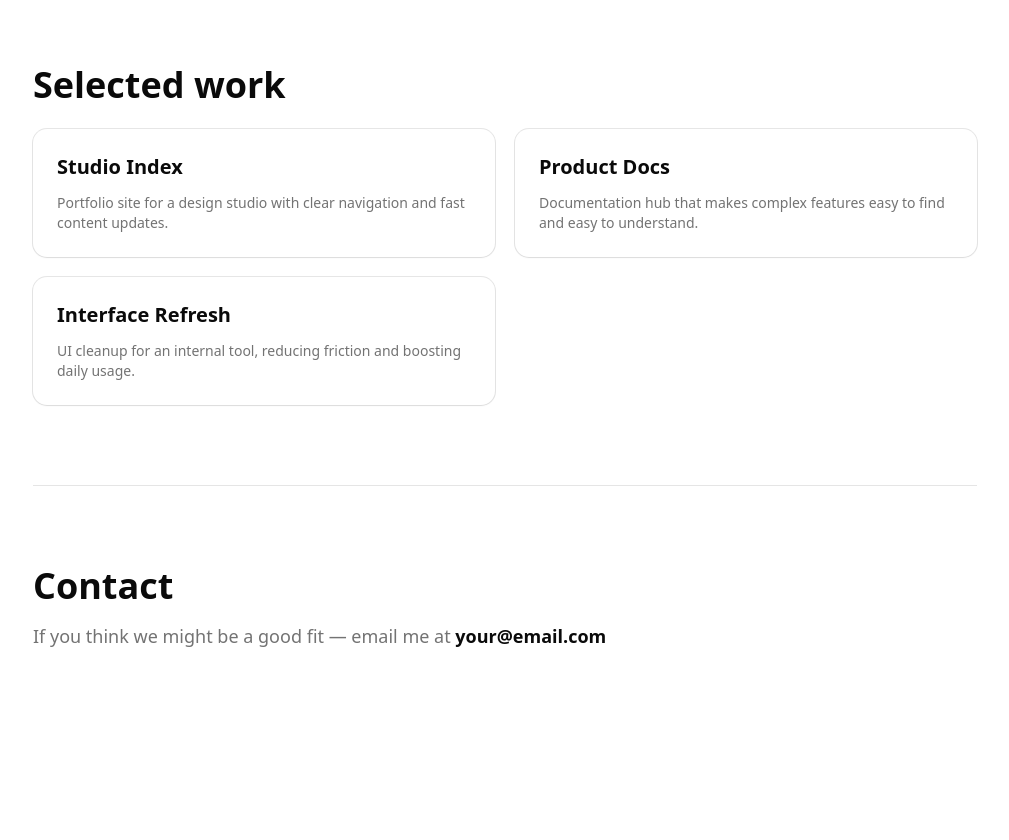
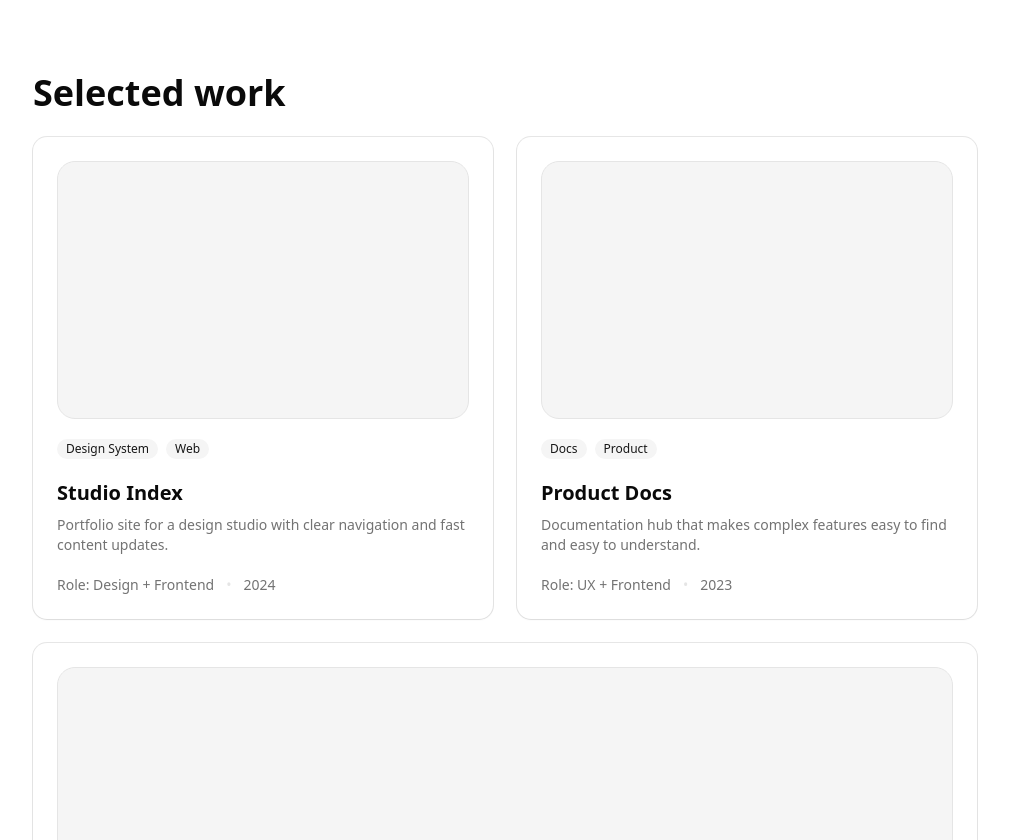
Before and after one commit to paulbgtr/paulbg.dev, a Next.js app: page / in a window 1280 px wide. Shown: the part 1960-2800 px from the top of the page, without its empty margins (135-1144 px from the left). Before the commit the page ends 2706 px from the top, so only its background shows below. Built offline with nearby package versions, Linux system fonts and the light colour scheme.

Commit message:
implement get in touch button and work section

```diff
--- a/app/page.tsx
+++ b/app/page.tsx
@@ -54,7 +54,9 @@ export default function Page() {
             I work with projects where clarity matters more than hype.
           </p>
           <div>
-            <Button size="lg">Get in touch</Button>
+            <Button asChild size="lg" className="h-12 px-6 text-base">
+              <a href="mailto:your@email.com">Get in touch</a>
+            </Button>
           </div>
         </section>
 
@@ -62,7 +64,6 @@ export default function Page() {
 
         <section className="grid gap-6">
           <div className="flex items-center gap-3">
-            <Badge variant="secondary">About</Badge>
             <h2 className="text-3xl font-semibold md:text-4xl">
               Focused on clarity and durability
             </h2>
@@ -134,27 +135,69 @@ export default function Page() {
               Selected work
             </h2>
           </div>
-          <div className="grid gap-5 md:grid-cols-2">
-            <Card className="flex h-full flex-col gap-3 border-border bg-card p-6">
+          <div className="grid gap-6 md:grid-cols-2">
+            <Card className="group flex h-full flex-col gap-5 border-border bg-card p-6">
+              <div className="aspect-[16/10] overflow-hidden rounded-2xl border bg-muted">
+                <div className="h-full w-full bg-[linear-gradient(120deg,hsl(var(--muted))_0%,hsl(var(--accent))_45%,hsl(var(--muted))_100%)]" />
+              </div>
+              <div className="flex flex-wrap items-center gap-2">
+                <Badge variant="secondary">Design System</Badge>
+                <Badge variant="secondary">Web</Badge>
+              </div>
+              <div className="grid gap-2">
                 <h3 className="text-xl font-semibold">Studio Index</h3>
                 <p className="text-sm text-muted-foreground">
                   Portfolio site for a design studio with clear navigation and
                   fast content updates.
                 </p>
+              </div>
+              <div className="flex items-center gap-3 text-sm text-muted-foreground">
+                <span>Role: Design + Frontend</span>
+                <span className="text-border">•</span>
+                <span>2024</span>
+              </div>
             </Card>
-            <Card className="flex h-full flex-col gap-3 border-border bg-card p-6">
+            <Card className="group flex h-full flex-col gap-5 border-border bg-card p-6">
+              <div className="aspect-[16/10] overflow-hidden rounded-2xl border bg-muted">
+                <div className="h-full w-full bg-[radial-gradient(circle_at_top,hsl(var(--accent))_0%,hsl(var(--muted))_55%,hsl(var(--background))_100%)]" />
+              </div>
+              <div className="flex flex-wrap items-center gap-2">
+                <Badge variant="secondary">Docs</Badge>
+                <Badge variant="secondary">Product</Badge>
+              </div>
+              <div className="grid gap-2">
                 <h3 className="text-xl font-semibold">Product Docs</h3>
                 <p className="text-sm text-muted-foreground">
-                Documentation hub that makes complex features easy to find and
-                easy to understand.
+                  Documentation hub that makes complex features easy to find
+                  and easy to understand.
                 </p>
+              </div>
+              <div className="flex items-center gap-3 text-sm text-muted-foreground">
+                <span>Role: UX + Frontend</span>
+                <span className="text-border">•</span>
+                <span>2023</span>
+              </div>
             </Card>
-            <Card className="flex h-full flex-col gap-3 border-border bg-card p-6">
+            <Card className="group flex h-full flex-col gap-5 border-border bg-card p-6 md:col-span-2">
+              <div className="aspect-[21/9] overflow-hidden rounded-2xl border bg-muted">
+                <div className="h-full w-full bg-[linear-gradient(135deg,hsl(var(--background))_0%,hsl(var(--accent))_45%,hsl(var(--muted))_100%)]" />
+              </div>
+              <div className="flex flex-wrap items-center gap-2">
+                <Badge variant="secondary">UX Audit</Badge>
+                <Badge variant="secondary">Internal Tool</Badge>
+              </div>
+              <div className="grid gap-2 md:max-w-2xl">
                 <h3 className="text-xl font-semibold">Interface Refresh</h3>
                 <p className="text-sm text-muted-foreground">
-                UI cleanup for an internal tool, reducing friction and boosting
-                daily usage.
+                  UI cleanup for an internal tool, reducing friction and
+                  boosting daily usage.
                 </p>
+              </div>
+              <div className="flex items-center gap-3 text-sm text-muted-foreground">
+                <span>Role: UI Refresh + Delivery</span>
+                <span className="text-border">•</span>
+                <span>2022</span>
+              </div>
             </Card>
           </div>
         </section>
--- a/package.json
+++ b/package.json
@@ -13,6 +13,7 @@
     "class-variance-authority": "^0.7.1",
     "clsx": "^2.1.1",
     "lucide-react": "^0.563.0",
+    "motion": "^12.29.2",
     "next": "16.1.6",
     "radix-ui": "^1.4.3",
     "react": "19.2.3",
```
Also changed, not shown: 1 other file (tests, documents, lock files or other folders). Lines whose indentation alone changed are shown as unchanged.
